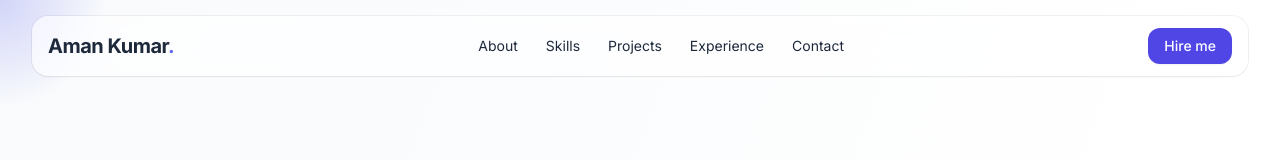
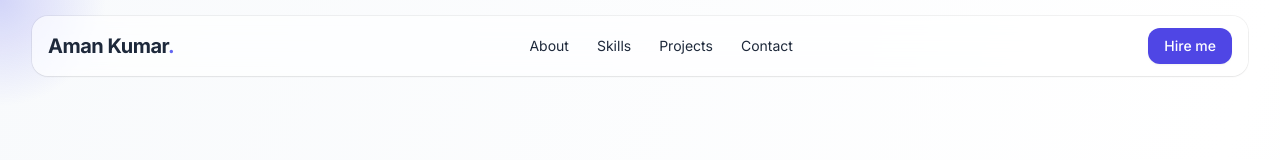
Before and after one commit to amankr-111/portfolio_me, a plain HTML site: page index.html in a window 1280 px wide. Shown: the top 160 px of the page. Drawn offline with nearby package versions, Linux system fonts and the light colour scheme; grey boxes are pictures that could not be loaded.

Commit message:
Update index.html

```diff
--- a/index.html
+++ b/index.html
@@ -41,7 +41,6 @@
           <a class="px-3 py-2 rounded-xl hover:bg-slate-900/5 dark:hover:bg-white/5" href="#about">About</a>
           <a class="px-3 py-2 rounded-xl hover:bg-slate-900/5 dark:hover:bg-white/5" href="#skills">Skills</a>
           <a class="px-3 py-2 rounded-xl hover:bg-slate-900/5 dark:hover:bg-white/5" href="#projects">Projects</a>
-          <a class="px-3 py-2 rounded-xl hover:bg-slate-900/5 dark:hover:bg-white/5" href="#experience">Experience</a>
           <a class="px-3 py-2 rounded-xl hover:bg-slate-900/5 dark:hover:bg-white/5" href="#contact">Contact</a>
         </div>
         <div class="flex items-center gap-2">
```
